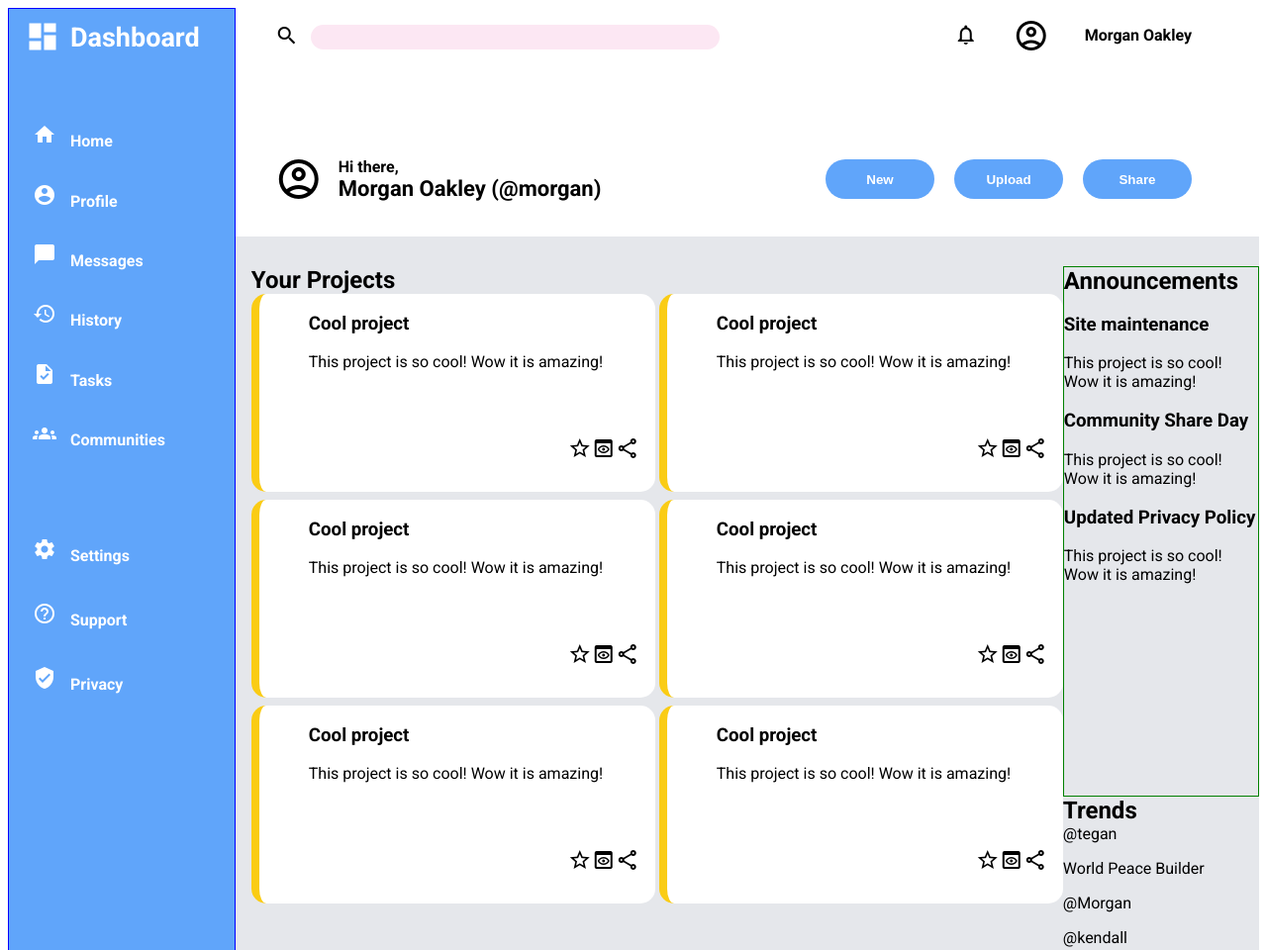
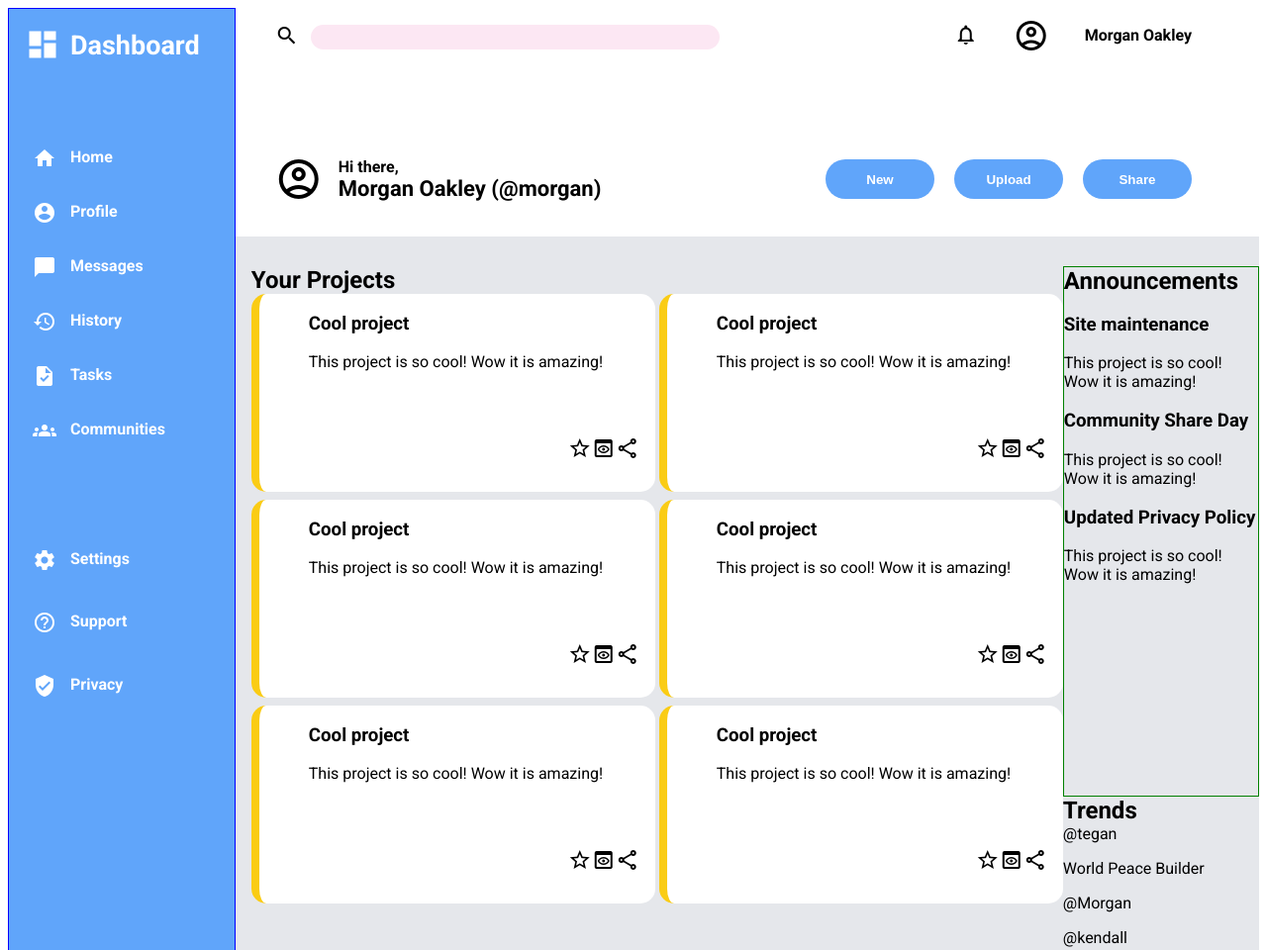
Before and after one commit to kyruken/admin-dashboard, a plain HTML site: page index.html in a window 1280 px wide. Shown: the top 960 px of the page at 99% size. Drawn offline with nearby package versions, Linux system fonts and the light colour scheme; a web font is replaced by a local one.

Commit message:
fix sidebar styles

```diff
--- a/style.css
+++ b/style.css
@@ -157,11 +157,12 @@ body {
 .sidebar h2 {
     display: inline-block;
     position: relative;
-    bottom: 8px;
     right: 4px;
 }
 
 .sidebar .material-icons {
+    position: relative;
+    top: 8px;
     margin-right: 14px;
 }
 
@@ -174,11 +175,11 @@ body {
     display: grid;
     grid-template-columns: 1fr;
     grid-template-rows: repeat(6, 1fr);
-    row-gap: 16px;
+    margin-top: 16px;
 }
 
 .column-list-2 {
-    margin-top: 36px;
+    margin-top: 40px;
     display: grid;
     grid-template-columns: 1fr;
     grid-template-rows: repeat(3, 1fr);
```
